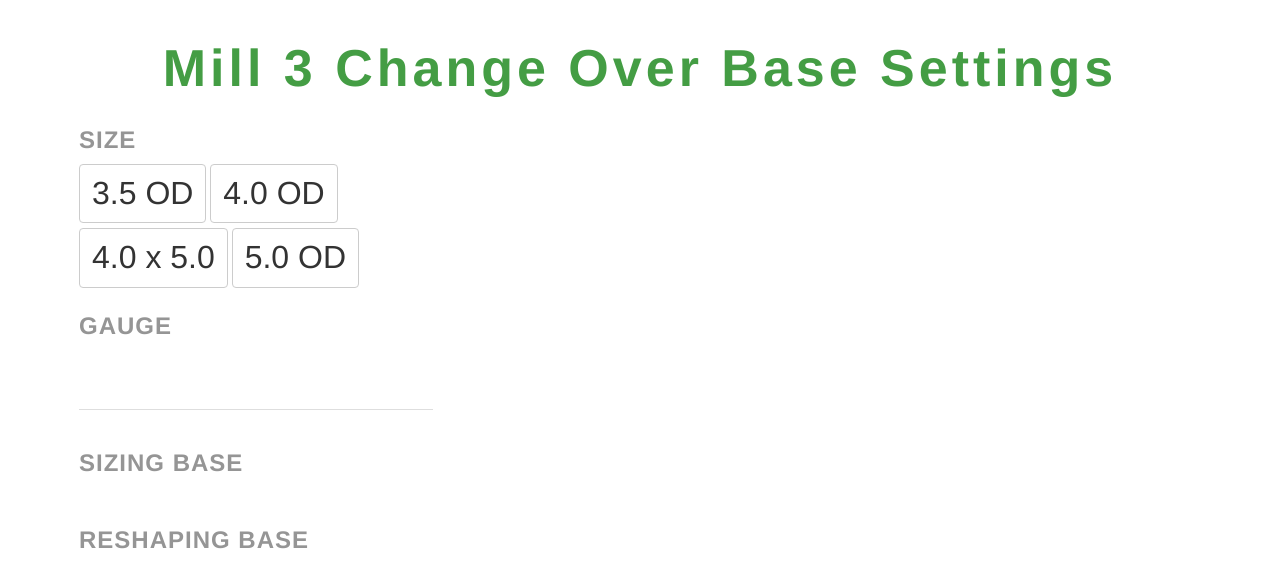
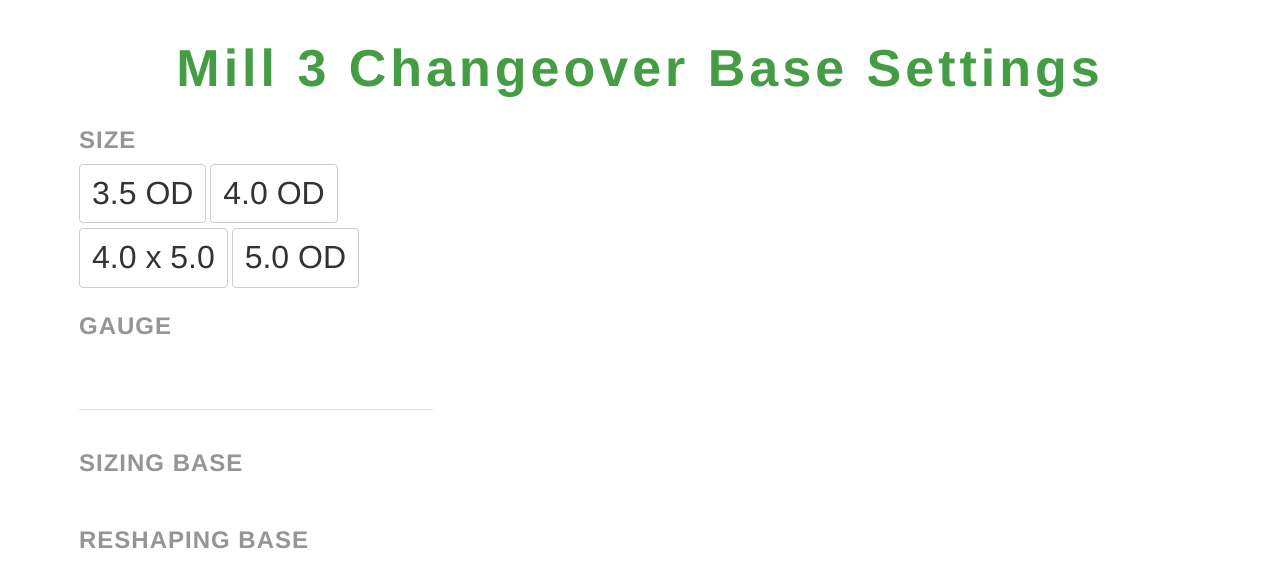
Before and after one commit to jpmclaughlin/pp-base-app-seed, a website: page app/index.html in a window 1280 px wide. Drawn offline with nearby package versions, Linux system fonts and the light colour scheme; some packages are replaced by stand-ins of ours; files that its build step writes are made by us from their sources; a script that the page names is missing.

Commit message:
minor text updates

```diff
--- a/app/index.html
+++ b/app/index.html
@@ -2,7 +2,7 @@
 <html class="no-js">
   <head>
     <meta charset="utf-8">
-    <title>Change Over Base Settings | Mill 3</title>
+    <title>Changeover Base Settings | Mill 3</title>
     <meta name="description" content="">
     <meta name="viewport" content="width=device-width">
     <!-- Place favicon.ico and apple-touch-icon.png in the root directory -->
@@ -31,7 +31,7 @@
 
     <div class="container" ng-controller="BaseListCtrl">
 
-      <h1 class="heading text-center hidden-md">Mill 3 Change Over Base Settings</h1>
+      <h1 class="heading text-center hidden-md">Mill 3 Changeover Base Settings</h1>
 
       <div class="row">
 
@@ -77,7 +77,7 @@
         </div>
 
         <div class="col-md-8" ng-cloak>
-          <h1 class="heading text-center visible-md">Mill 3 Change Over Base Settings</h1>
+          <h1 class="heading text-center visible-md">Mill 3 Changeover Base Settings</h1>
           <div class="jumbotron" ng-show="sbModel.name && rbModel.name " ng-hide="!sbModel.name || !rbModel.name">
 
             <table class="table">
```
